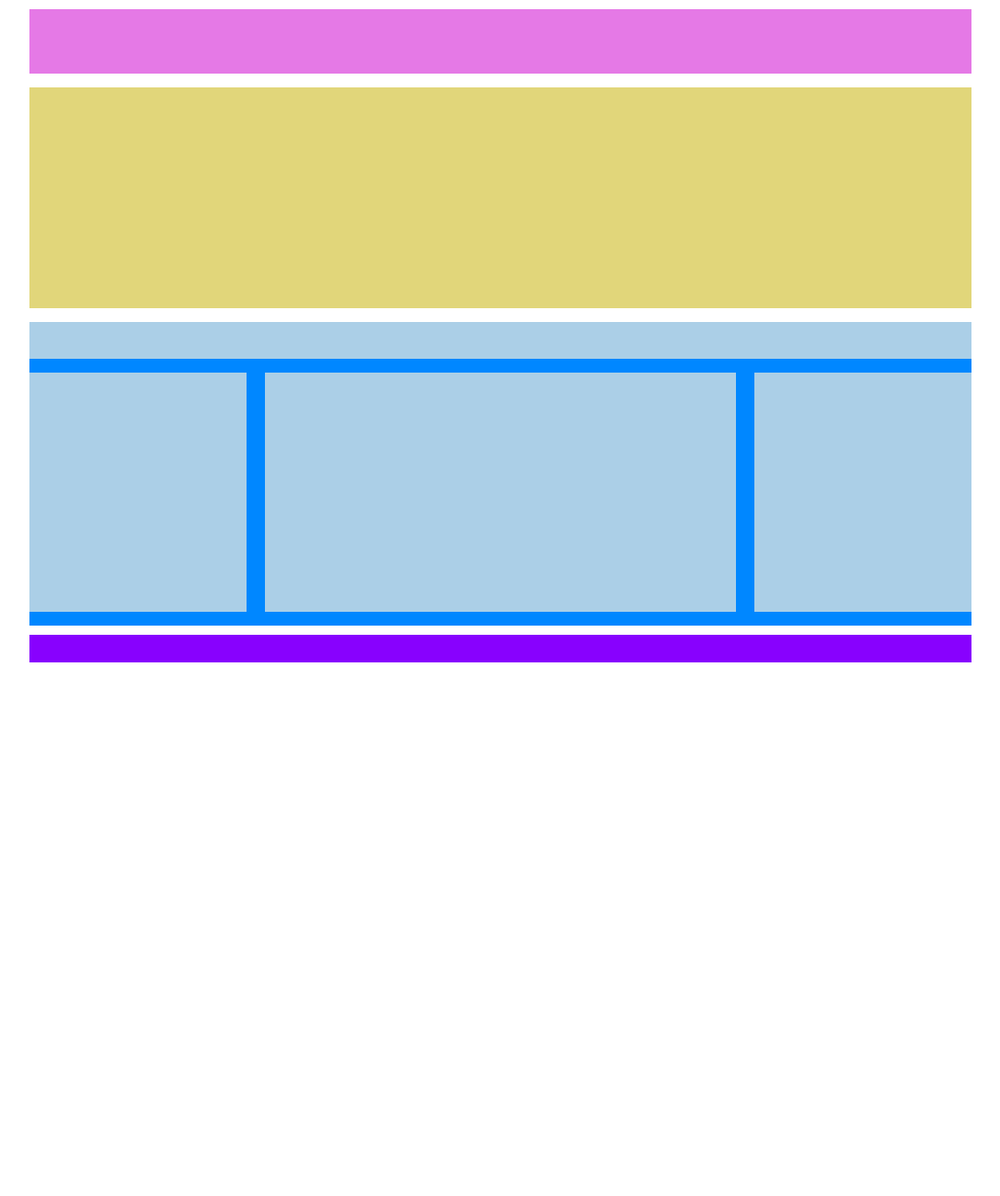
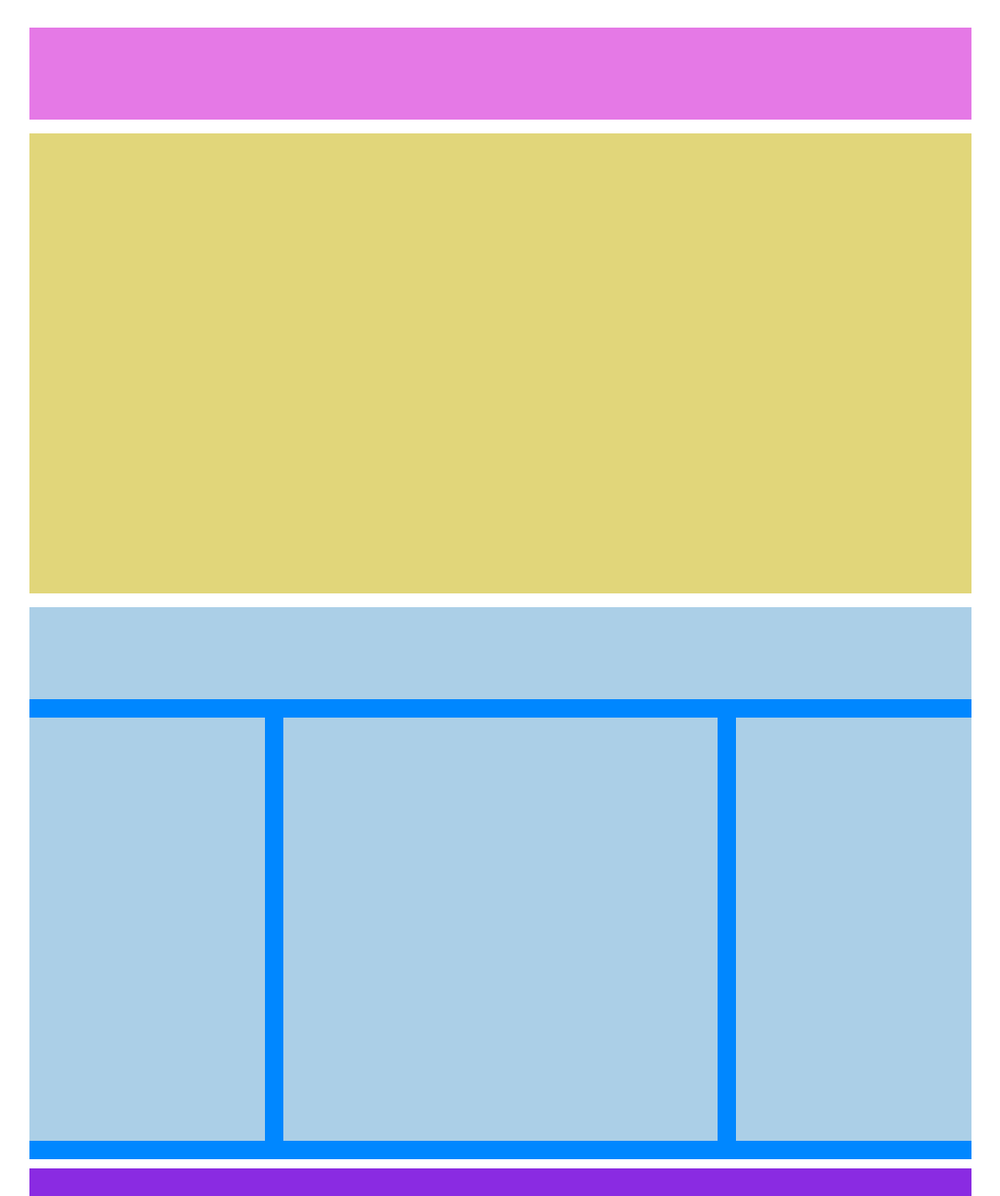
Before and after one commit to Jacopoguerini/htmlcss-struttura-wp, a plain HTML site: page index.html in a window 1280 px wide. Shown: the top 1300 px of the page at 92% size, without its empty margins (96-1183 px from the left). Before the commit the page ends 800 px from the top, so only its background shows below. Drawn offline with Linux system fonts and the light colour scheme.

Commit message:
Fix semantici html dopo correzione in classe

```diff
--- a/css/style.css
+++ b/css/style.css
@@ -1,68 +1,67 @@
-/* common */
+.col-left,
+.col-center,
+.col-right{
+    height: 460px;
+    background-color: #ABCFE7;
+
+}
+
 * {
     box-sizing: border-box;
     margin: 0;
     padding: 0;
 }
 
-.clearfix{
+.clearfix::after{
     content: "";
     display: table;
     clear: both;
 }
 
-/* header */
-header{
-    height: 70px;
-    margin-top: 10px;
-    margin-bottom: 15px;
+.container{
+    width: 80%;
+    margin: 30px auto;
+}
+
+nav{
+    height: 100px;
     background-color: #E579E6;
 }
 
-.div-header{
-    height: 240px;
-    margin-bottom: 15px;
+.banner{
+    height: 500px;
+    margin: 15px 0;
     background-color: #E1D67A;
 }
 
-/* main */
-.container{
-    width: 80%;
-    margin: 0 auto;
+main{
+    background-color: #0087ff;
 }
 
-.main{
-    background-color: #0087ff;
-    width: 100%;
-}
-
-.div-main{
-    height: 40px;
-    width: 100%;
-    margin-bottom: 15px;
+.title{
+    height: 100px;
+    margin-bottom: 20px;
     background-color: #ABCFE7;
 }
 
-aside{
+.col{
     float: left;
-    width: 23%;
-    height: 260px;
-    margin-bottom: 15px;
-    background-color: #ABCFE7;
+}
+.col-center{
+    width: calc(50% - 40px);
+    margin: 0 20px;
+}
+.col-left,
+.col-right{
+    width: 25%;
 }
 
-section{
-    float: left;
-    height: 260px;
-    width: 50%;
-    margin: 0 2% 0 2%;
-    background-color: #ABCFE7;
+main{
+    padding-bottom: 20px;
 }
 
-/* footer */
 footer{
-    height: 30px;
+    height: 50px;
     margin-top: 10px;
-    margin-bottom: 20px;
-    background-color: #8801FE;
+    background-color: blueviolet;
 }
--- a/index.html
+++ b/index.html
@@ -5,41 +5,30 @@
         <meta http-equiv="X-UA-Compatible" content="IE=edge">
         <meta name="viewport" content="width=device-width, initial-scale=1.0">
         <link rel="stylesheet" href="css/style.css">
-        <title>Tema Wordpress</title>
+        <title>Tema WordPress</title>
     </head>
     <body>
         <div class="container">
-            <!-- testata della pagina -->
+            <!-- header -->
             <header>
+                <!-- nav -->
+                <nav></nav>
+                <!-- /nav -->
 
+                <!-- banner -->
+                <div class="banner"></div>
+                <!-- /banner -->
             </header>
-            <!-- div da modificare semanticamente -->
-            <div class="div-header">
+            <!-- /header -->
 
-            </div>
-            <!-- /testata della pagina -->
-
-            <!-- corpo della pagina -->
-            <main class="main clearfix">
-
-                <!-- div da modificare semanticamente -->
-                <div class="div-main">
-
-                </div>
-
-                <aside class="left">
-
-                </aside>
-
-                <section>
-
-                </section>
-
-                <aside class="right">
-
-                </aside>
-
+            <!-- main -->
+            <main class="clearfix">
+                <div class="title"></div>
+                <div class="col col-left"></div>
+                <div class="col col-center"></div>
+                <div class="col col-right"></div>
             </main>
+            <!-- /main -->
 
             <!-- footer -->
             <footer>
```
